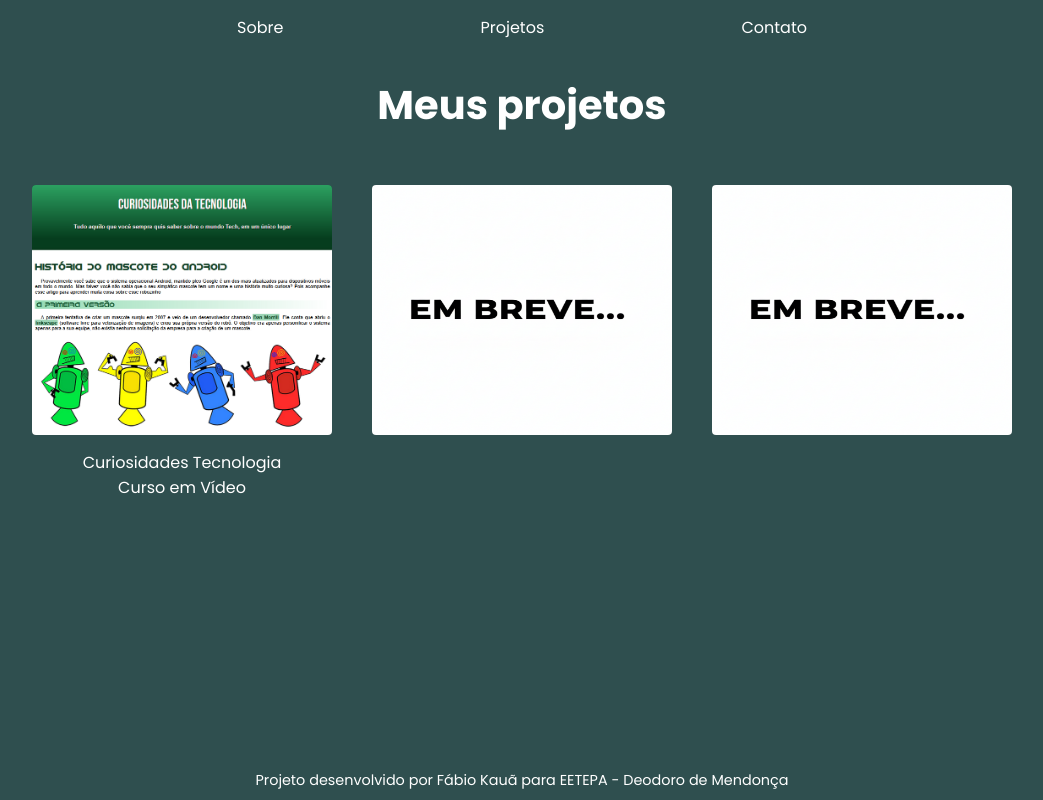
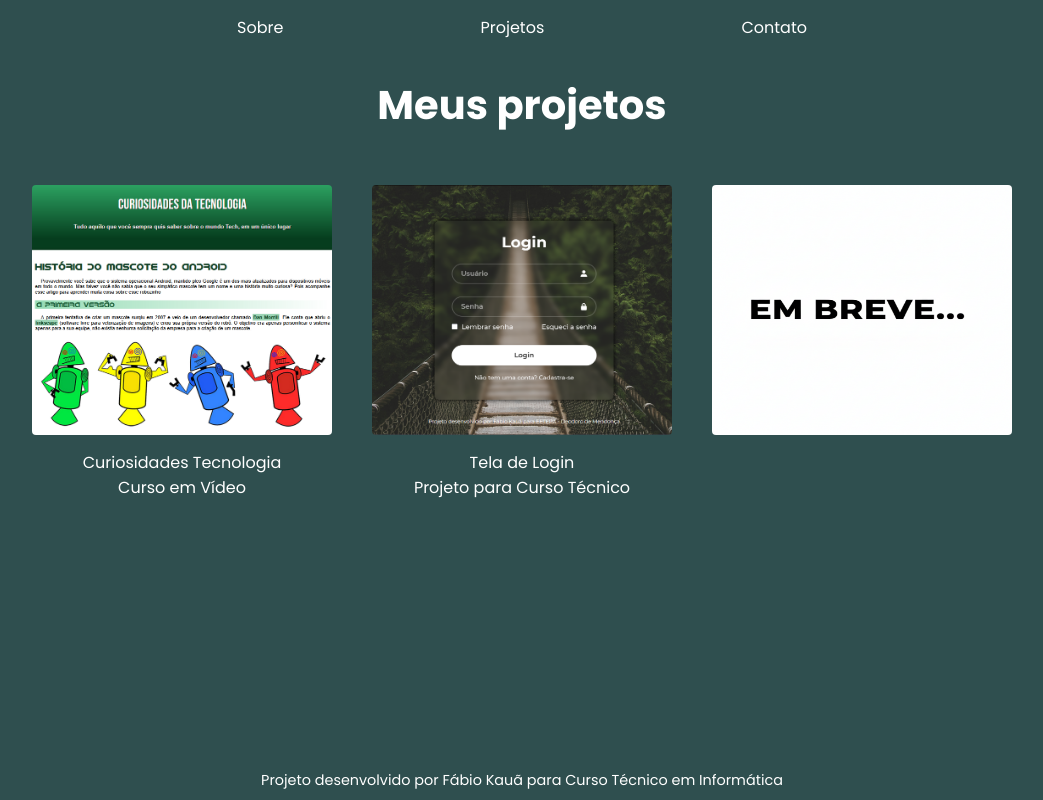
Before and after one commit to unnebell/Projeto_Portfolio, a plain HTML site: page pages/projetos.html in a window 1280 px wide. Shown: the whole page, without its empty margins (118-1161 px from the left). Drawn offline with Linux system fonts and the light colour scheme.

Commit message:
add projeto_2

```diff
--- a/pages/projetos.html
+++ b/pages/projetos.html
@@ -30,11 +30,13 @@
                 </div>
             </a>
 
-            <a href="#" target="_blank" class="cartao">
+            <a href="https://unnebell.github.io/Tela_Login" target="_blank" class="cartao">
                 <div class="cartao-fora">
                     <div class="cartao-dentro">
-                        <img src="../imgs/em_breve.png" alt="Projeto 2" class="imagem-cartao">
+                        <img src="../imgs/projeto_2.png" alt="Projeto 2" class="imagem-cartao">
                     </div>
+                    <p>Tela de Login</p>
+                    <p>Projeto para Curso Técnico</p>
                 </div>
             </a>
 
@@ -47,7 +49,7 @@
             </a>
         </main>
     <footer>
-        <p>Projeto desenvolvido por Fábio Kauã para EETEPA - Deodoro de Mendonça</p>
+        <p>Projeto desenvolvido por Fábio Kauã para Curso Técnico em Informática</p>
     </footer>
 </body>
 </html>
```
Also changed, not shown: index.html (+1 -1 lines), pages/contato.html (+1 -1 lines), imgs/projeto_2.png (added).
